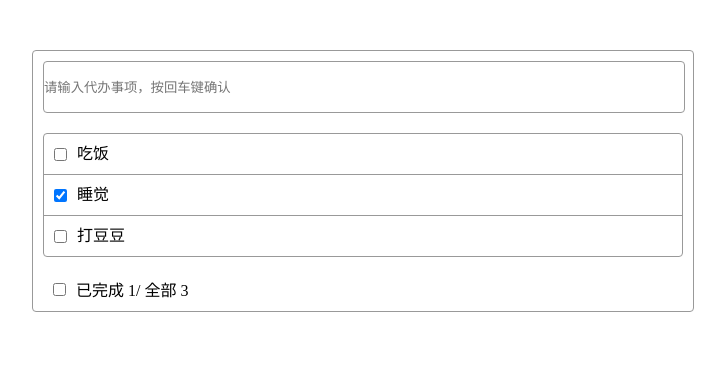
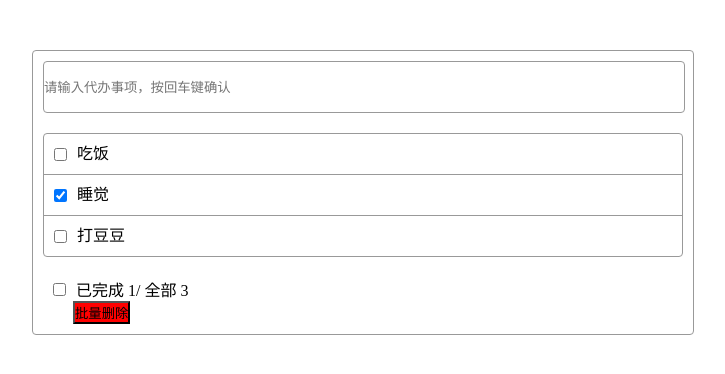
Before and after one commit to xpromise/class0610, a React (Create React App) app in the folder 02.react_cli/: page / in a window 1280 px wide. Shown: the top 374 px of the page, without its empty margins (277-1002 px from the left). Built offline with nearby package versions, Linux system fonts and the light colour scheme.

Commit message:
feat: 完成todos练习

```diff
--- a/02.react_cli/src/App.jsx
+++ b/02.react_cli/src/App.jsx
@@ -50,6 +50,27 @@ export default class App extends Component {
     });
   };
 
+  handleCheckAll = (checked) => {
+    const { todos } = this.state;
+    // 不建议直接修改原数据，建议产生一份全新数据
+    this.setState({
+      todos: todos.map((todo) => {
+        return {
+          ...todo,
+          isChecked: checked,
+        };
+      }),
+    });
+  };
+
+  batchDel = () => {
+    const { todos } = this.state;
+    // 不建议直接修改原数据，建议产生一份全新数据
+    this.setState({
+      todos: todos.filter((todo) => !todo.isChecked)
+    })
+  }
+
   render() {
     // 读取state数据
     const { todos } = this.state;
@@ -65,8 +86,17 @@ export default class App extends Component {
       <div className="container">
         <Header addTodo={this.addTodo} />
         {/* 通过props传递动态数据 */}
-        <List todos={todos} updateTodo={this.updateTodo} delTodo={this.delTodo}/>
-        <Footer total={total} checkedNum={checkedNum} />
+        <List
+          todos={todos}
+          updateTodo={this.updateTodo}
+          delTodo={this.delTodo}
+        />
+        <Footer
+          total={total}
+          checkedNum={checkedNum}
+          handleCheckAll={this.handleCheckAll}
+          batchDel={this.batchDel}
+        />
       </div>
     );
   }
--- a/02.react_cli/src/views/Footer/index.jsx
+++ b/02.react_cli/src/views/Footer/index.jsx
@@ -5,17 +5,42 @@ export default class Footer extends Component {
   static propTypes = {
     total: PropTypes.number.isRequired,
     checkedNum: PropTypes.number.isRequired,
+    handleCheckAll: PropTypes.func.isRequired,
+    batchDel: PropTypes.func.isRequired,
+  };
+
+  check = (event) => {
+    const checked = event.target.checked;
+    this.props.handleCheckAll(checked);
   };
 
   render() {
-    const { total, checkedNum } = this.props;
+    const { total, checkedNum, batchDel } = this.props;
+
+    const isCheckAll = total === checkedNum && total > 0;
 
     return (
       <div>
-        <input className="checkbox" type="checkbox" />
+        <input
+          className="checkbox"
+          type="checkbox"
+          checked={isCheckAll}
+          onChange={this.check}
+        />
         <span>
           已完成 {checkedNum}/ 全部 {total}
         </span>
+
+        <button
+          onClick={batchDel}
+          style={{
+            marginLeft: 30,
+            backgroundColor: "red",
+            display: checkedNum > 0 ? "block" : "none",
+          }}
+        >
+          批量删除
+        </button>
       </div>
     );
   }
```
Also changed, not shown: 2 other files (tests, documents, lock files or other folders).
